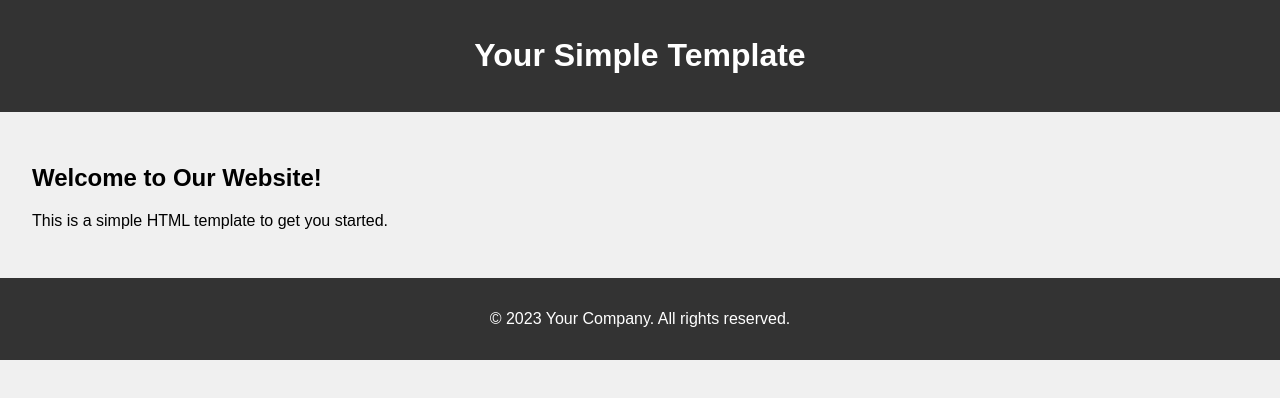
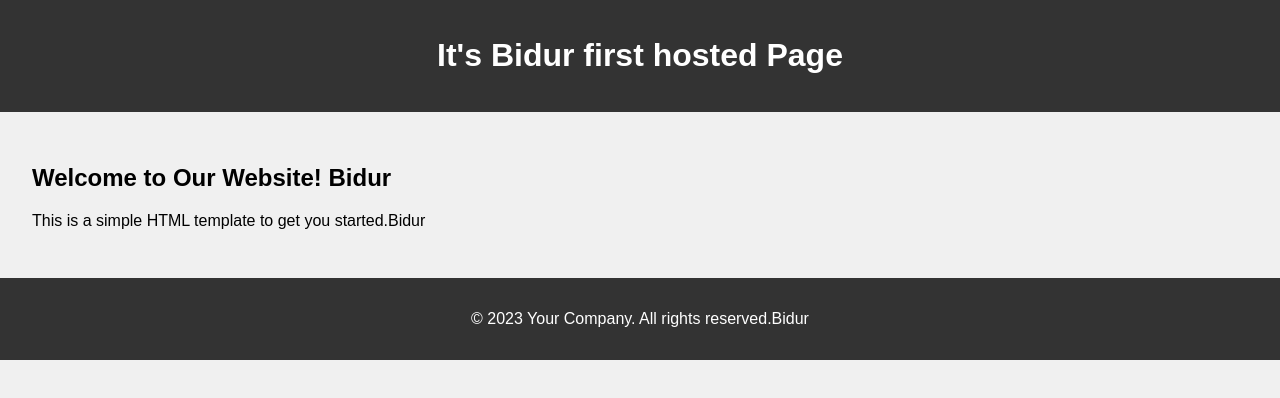
Before and after one commit to bidur56/firsthost, a plain HTML site: page index.html in a window 1280 px wide. Drawn offline with Linux system fonts and the light colour scheme.

Commit message:
Update index.html

```diff
--- a/index.html
+++ b/index.html
@@ -3,7 +3,7 @@
 <head>
     <meta charset="UTF-8">
     <meta name="viewport" content="width=device-width, initial-scale=1.0">
-    <title>Your Simple Template</title>
+    <title>Home</title>
     <style>
         body {
             font-family: Arial, sans-serif;
@@ -30,14 +30,14 @@
 </head>
 <body>
     <header>
-        <h1>Your Simple Template</h1>
+        <h1>It's Bidur first hosted Page</h1>
     </header>
     <main>
-        <h2>Welcome to Our Website!</h2>
-        <p>This is a simple HTML template to get you started.</p>
+        <h2>Welcome to Our Website! Bidur</h2>
+        <p>This is a simple HTML template to get you started.Bidur</p>
     </main>
     <footer>
-        <p>&copy; 2023 Your Company. All rights reserved.</p>
+        <p>&copy; 2023 Your Company. All rights reserved.Bidur</p>
     </footer>
 </body>
 </html>
```
